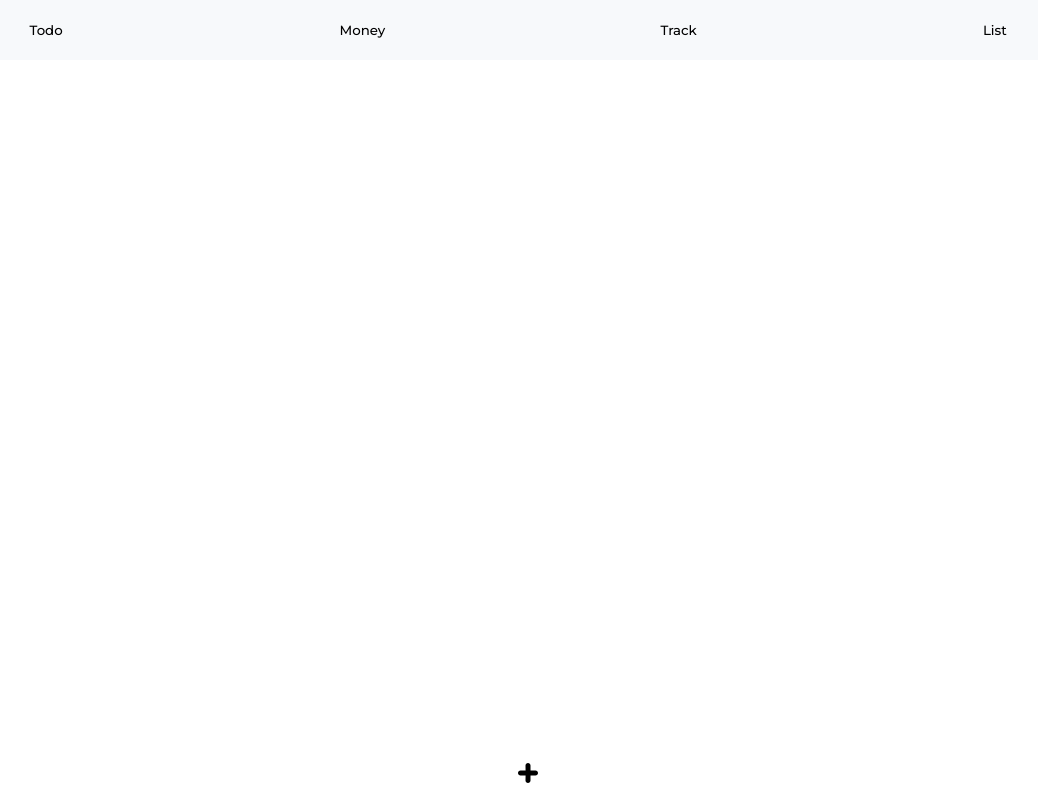
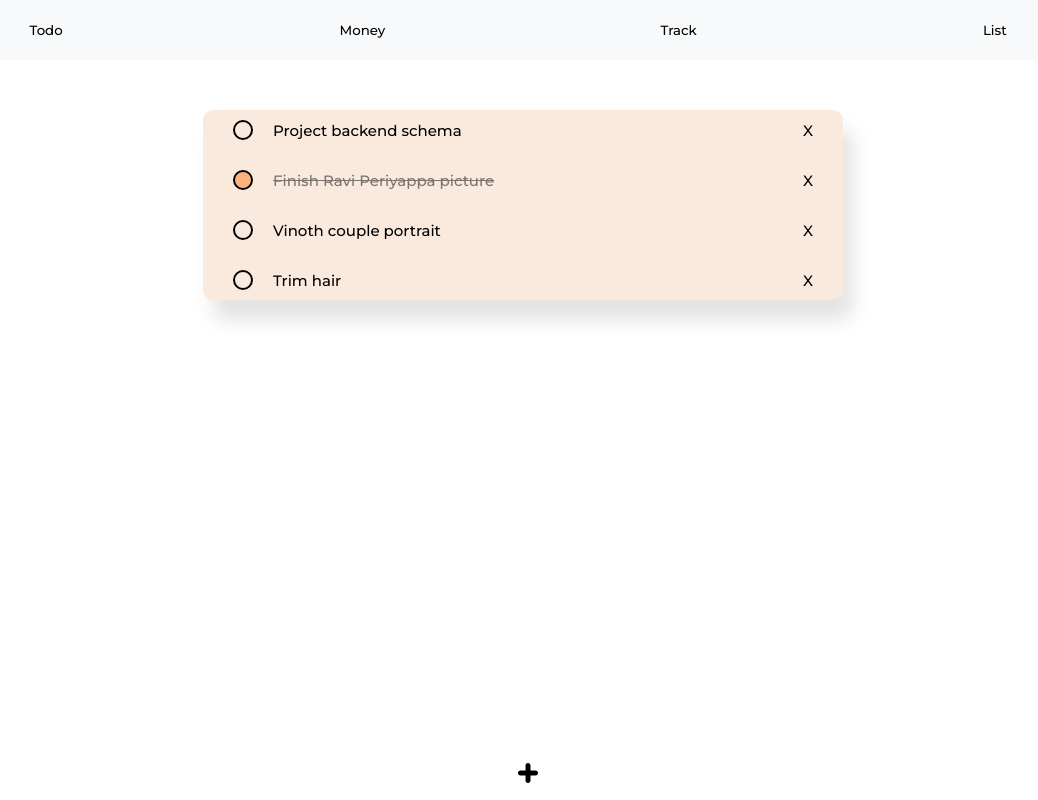
Before and after one commit to Sabtha-Rishi/Notes-App-Frontend, a React (Create React App) app: page / in a window 1280 px wide. Shown: the whole page, without its empty margins (117-1155 px from the left). Built offline with nearby package versions, Linux system fonts and the light colour scheme; the HTML template or start-up script is replaced by a standard one.

Commit message:
Added seperate todo item  component

```diff
--- /dev/null
+++ b/src/components/_data.js
@@ -0,0 +1,32 @@
+const todoList = [
+  {
+    id: 0,
+    task: "Project backend schema",
+    createdAt: "08/09/2022",
+    isCompleted: false,
+  },
+  {
+    id: 1,
+    task: "Finish Ravi Periyappa picture",
+    createdAt: "08/09/2022",
+    isCompleted: true,
+  },
+  {
+    id: 2,
+    task: "Vinoth couple portrait",
+    createdAt: "08/09/2022",
+    isCompleted: false,
+  },
+  {
+    id: 3,
+    task: "Trim hair",
+    createdAt: "08/09/2022",
+    isCompleted: false,
+  },
+];
+
+const data = {
+  todoList,
+};
+
+export default data;
--- a/src/components/header.js
+++ b/src/components/header.js
@@ -58,6 +58,8 @@ const HeaderContainer = styled.div`
 
   .tab:focus {
     border: 2px solid black;
-    box-shadow: 10px 20px 20px #e3e3e3;
+    box-shadow: 1px 20px 25px #d9d9d9;
+    /* background-color: #0f1d4c;
+    color: white; */
   }
 `;
--- /dev/null
+++ b/src/components/todoItem.js
@@ -0,0 +1,85 @@
+import { findAllByDisplayValue } from "@testing-library/react";
+import React, { useState, useEffect } from "react";
+import { BsCircle } from "react-icons/bs";
+import { GrFormClose } from "react-icons/gr";
+import styled from "styled-components";
+
+const TodoItem = ({ todo }) => {
+  const [isCompleted, setIsCompleted] = useState(todo.isCompleted);
+  const [isDeleted, setIsDeleted] = useState(false);
+
+  const handleDelete = () => {
+    setIsDeleted(true);
+  };
+
+  useEffect(() => {}, []);
+
+  const handleComplete = () => {
+    setIsCompleted((prev) => !prev);
+  };
+
+  return !isDeleted ? (
+    <SingleTodo>
+      <div className="todo-item">
+        {isCompleted ? (
+          <button
+            className="checkbox complete"
+            onClick={handleComplete}
+          ></button>
+        ) : (
+          <button className="checkbox" onClick={handleComplete}></button>
+        )}
+        {isCompleted ? (
+          <div className="task-complete">{todo.task}</div>
+        ) : (
+          <div className="task">{todo.task}</div>
+        )}
+      </div>
+      <div className="delete" onClick={handleDelete}>
+        X
+      </div>
+    </SingleTodo>
+  ) : (
+    <div></div>
+  );
+};
+
+export default TodoItem;
+
+const SingleTodo = styled.div`
+  display: flex;
+  justify-content: space-between;
+  align-items: center;
+  padding: 10px 30px;
+
+  .todo-item {
+    display: flex;
+    gap: 20px;
+    align-items: center;
+  }
+  .checkbox {
+    border: 2px solid black;
+    min-width: 20px;
+    min-height: 20px;
+    border-radius: 100%;
+    cursor: pointer;
+    background-color: #faeade;
+  }
+
+  .task {
+    font-size: 15px;
+  }
+  .task-complete {
+    text-decoration: line-through;
+    font-size: 15px;
+    opacity: 50%;
+  }
+  .complete {
+    background-color: #fab37f;
+  }
+  .delete {
+    font-size: 15px;
+    cursor: pointer;
+    margin-left: 10px;
+  }
+`;
--- /dev/null
+++ b/src/components/todoList.js
@@ -0,0 +1,43 @@
+import React from "react";
+import Data from "./_data";
+import styled from "styled-components";
+
+import TodoItem from "./todoItem";
+const singleTodo = () => {
+  return (
+    <TodoContainer>
+      {Data.todoList.map((todo) => {
+        return <TodoItem todo={todo} key={todo.id} />;
+      })}
+    </TodoContainer>
+  );
+};
+
+export default singleTodo;
+
+const TodoContainer = styled.div`
+  display: flex;
+  flex-direction: column;
+  border-radius: 10px;
+  width: 50vw;
+  margin: 50px auto;
+  overflow: hidden;
+  transition-duration: 0.4s;
+  background-color: #fafafa;
+  box-shadow: 10px 20px 20px #e3e3e3;
+  gap: 10px;
+  background-color: #faeade;
+
+  .password {
+    backdrop-filter: blur(50px);
+    z-index: 50;
+    border-radius: 5px;
+  }
+  @media only screen and (max-width: 600px) {
+    & {
+      min-width: 90vw;
+      max-width: 90vw;
+      margin: 30px auto;
+    }
+  }
+`;
--- a/src/pages/home.js
+++ b/src/pages/home.js
@@ -1,8 +1,13 @@
 import React from "react";
 import styled from "styled-components";
+import TodoList from "../components/todoList";
 
 const home = () => {
-  return <HomeContainer></HomeContainer>;
+  return (
+    <HomeContainer>
+      <TodoList />
+    </HomeContainer>
+  );
 };
 
 export default home;
```
